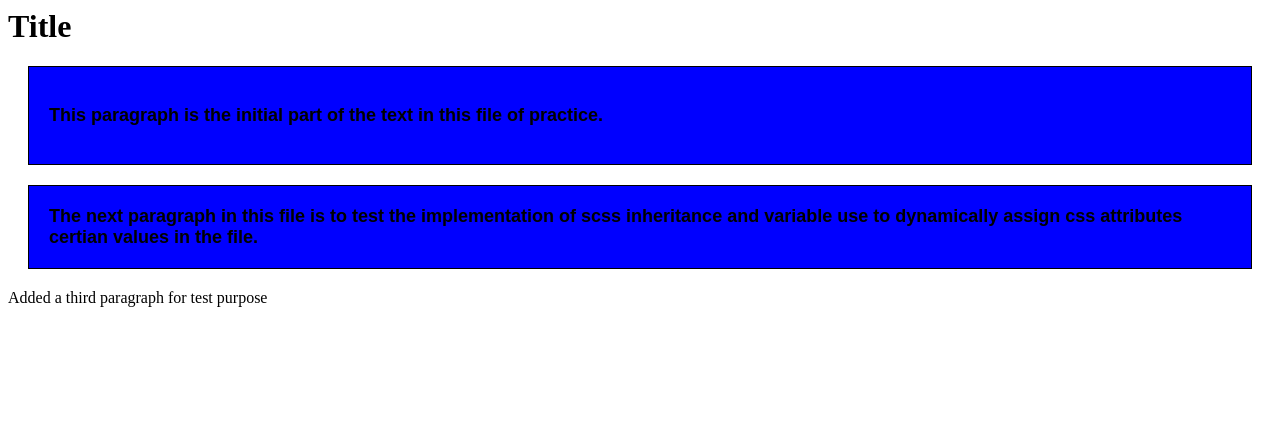
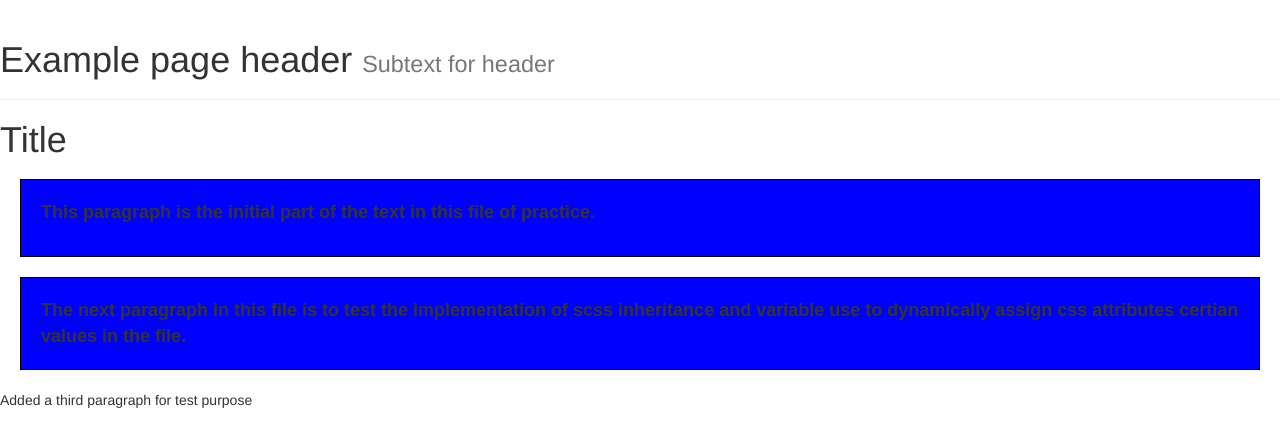
Before and after one commit to BerhanuBK/scss, a plain HTML site: page index.html in a window 1280 px wide. Drawn offline with nearby package versions, Linux system fonts and the light colour scheme.

Commit message:
Added bootstrap on branch index

```diff
--- a/index.html
+++ b/index.html
@@ -1,11 +1,13 @@
 <Html>
     <Head>
-
+        <link rel="stylesheet" href="//netdna.bootstrapcdn.com/bootstrap/3.0.3/css/bootstrap.min.css">
         <Link rel="stylesheet" href="variable.css">
 
     </Head>
     <Body>
-
+        <div class="page-header">
+            <h1>Example page header <small>Subtext for header</small></h1>
+        </div>
         <Div><H1>Title</H1></Div>
 
         <Div id="success"><p>This paragraph is the initial part of the text in this file of practice.</p></Div>
```
